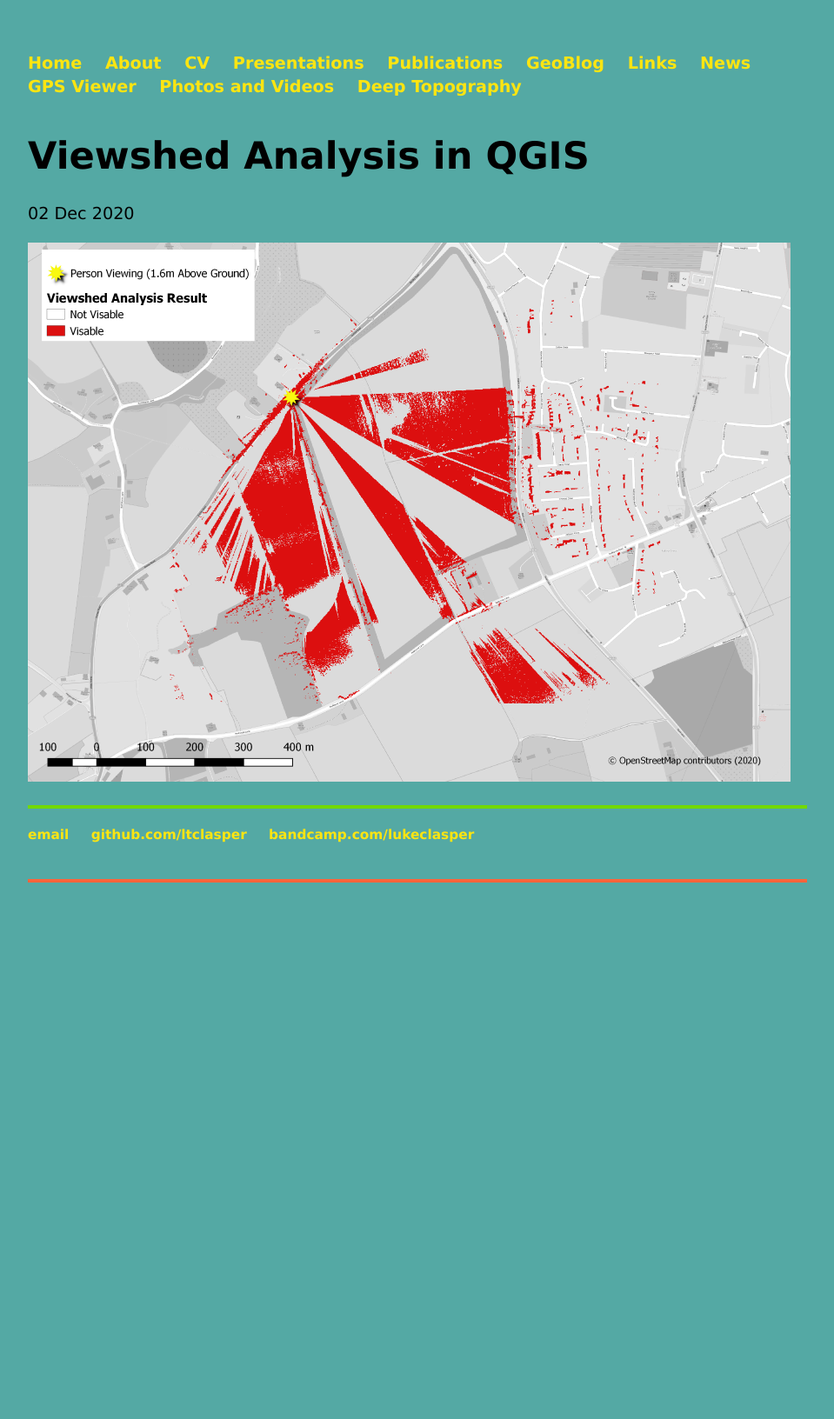
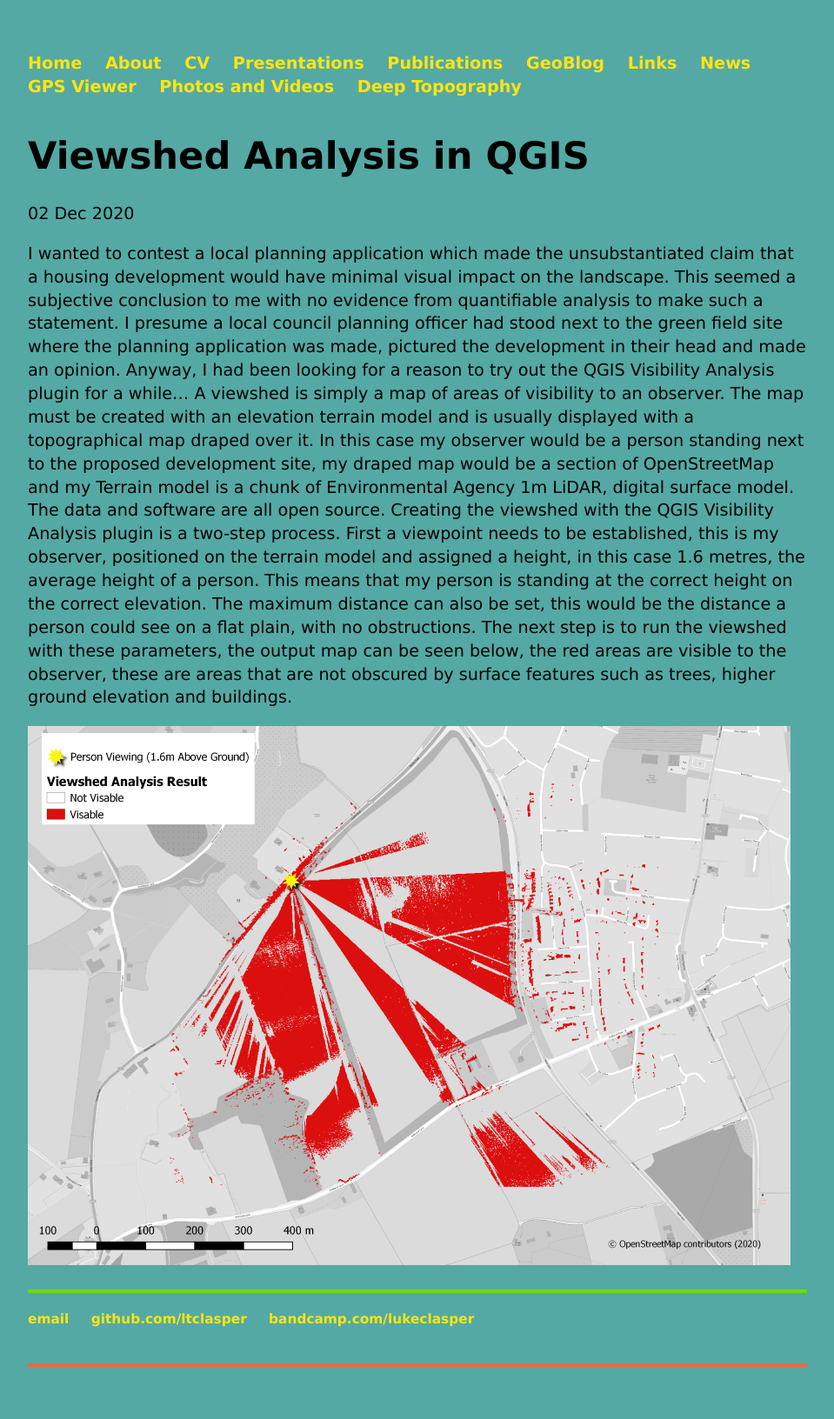
Before and after one commit to ltclasper/ltclasper.github.io, a Jekyll site: the page built from _posts/2020-12-02-Viewshed-Analysis-in-QGIS.md, in a window 1280 px wide. Shown: the whole page at 87% size, without its empty margins (160-1119 px from the left). Built offline with Jekyll 4.4.1, drawn with Linux system fonts in a browser that asks for light colours; before the commit the page ends 1075 px from its top, so only the background shows below that.

Commit message:
Update 2020-12-02-Viewshed-Analysis-in-QGIS.md

```diff
--- a/_posts/2020-12-02-Viewshed-Analysis-in-QGIS.md
+++ b/_posts/2020-12-02-Viewshed-Analysis-in-QGIS.md
@@ -4,4 +4,12 @@ title: "Viewshed Analysis in QGIS"
 date: 2020-12-02
 ---
 
+I wanted to contest a local planning application which made the unsubstantiated claim that a housing development would have minimal visual impact on the landscape. This seemed a subjective conclusion to me with no evidence from quantifiable analysis to make such a statement. I presume a local council planning officer had stood next to the green field site where the planning application was made, pictured the development in their head and made an opinion.
+Anyway, I had been looking for a reason to try out the QGIS Visibility Analysis plugin for a while…
+A viewshed is simply a map of areas of visibility to an observer. The map must be created with an elevation terrain model and is usually displayed with a topographical map draped over it.
+In this case my observer would be a person standing next to the proposed development site, my draped map would be a section of OpenStreetMap and my Terrain model is a chunk of Environmental Agency 1m LiDAR, digital surface model. The data and software are all open source.
+Creating the viewshed with the QGIS Visibility Analysis plugin is a two-step process. First a viewpoint needs to be established, this is my observer, positioned on the terrain model and assigned a height, in this case 1.6 metres, the average height of a person. This means that my person is standing at the correct height on the correct elevation. The maximum distance can also be set, this would be the distance a person could see on a flat plain, with no obstructions.
+The next step is to run the viewshed with these parameters, the output map can be seen below, the red areas are visible to the observer, these are areas that are not obscured by surface features such as trees, higher ground elevation and buildings.
+
+
 <img src="/viewshed_qgis.png" alt="QGIS Viewshed" style="width:877;height:620px;">
```
